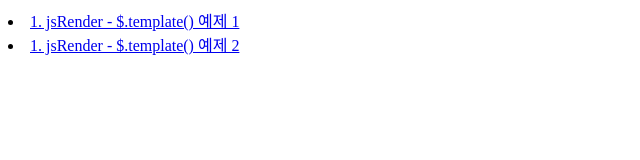
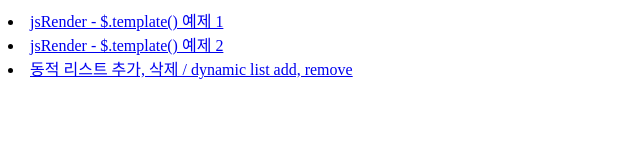
Before and after one commit to mirinaemaru/javascriptPilot, a plain HTML site: page index.html in a window 1280 px wide. Shown: the whole page, without its empty margins (0-640 px from the left). Drawn offline with Linux system fonts and the light colour scheme.

Commit message:
dynamic list add, remove 동적 리스트 추가, 삭제 jquery, jsrender

```diff
--- a/index.html
+++ b/index.html
@@ -2,13 +2,14 @@
 <html lang="en">
 <head>
     <meta charset="UTF-8">
-    <title>Title</title>
+    <title>Javascript Pilot Project</title>
 </head>
 <body>
 
 
-<li> <a href="./html/jsrender_templates01.html">1. jsRender - $.template() 예제 1</a>
-<li> <a href="./html/jsrender_templates02.html">1. jsRender - $.template() 예제 2</a>
+<li> <a href="./html/jsrender_templates01.html">jsRender - $.template() 예제 1</a>
+<li> <a href="./html/jsrender_templates02.html">jsRender - $.template() 예제 2</a>
+<li> <a href="./html/dynamic_list_add_remove.html">동적 리스트 추가, 삭제 / dynamic list add, remove</a>
 
 </body>
 </html>
```
